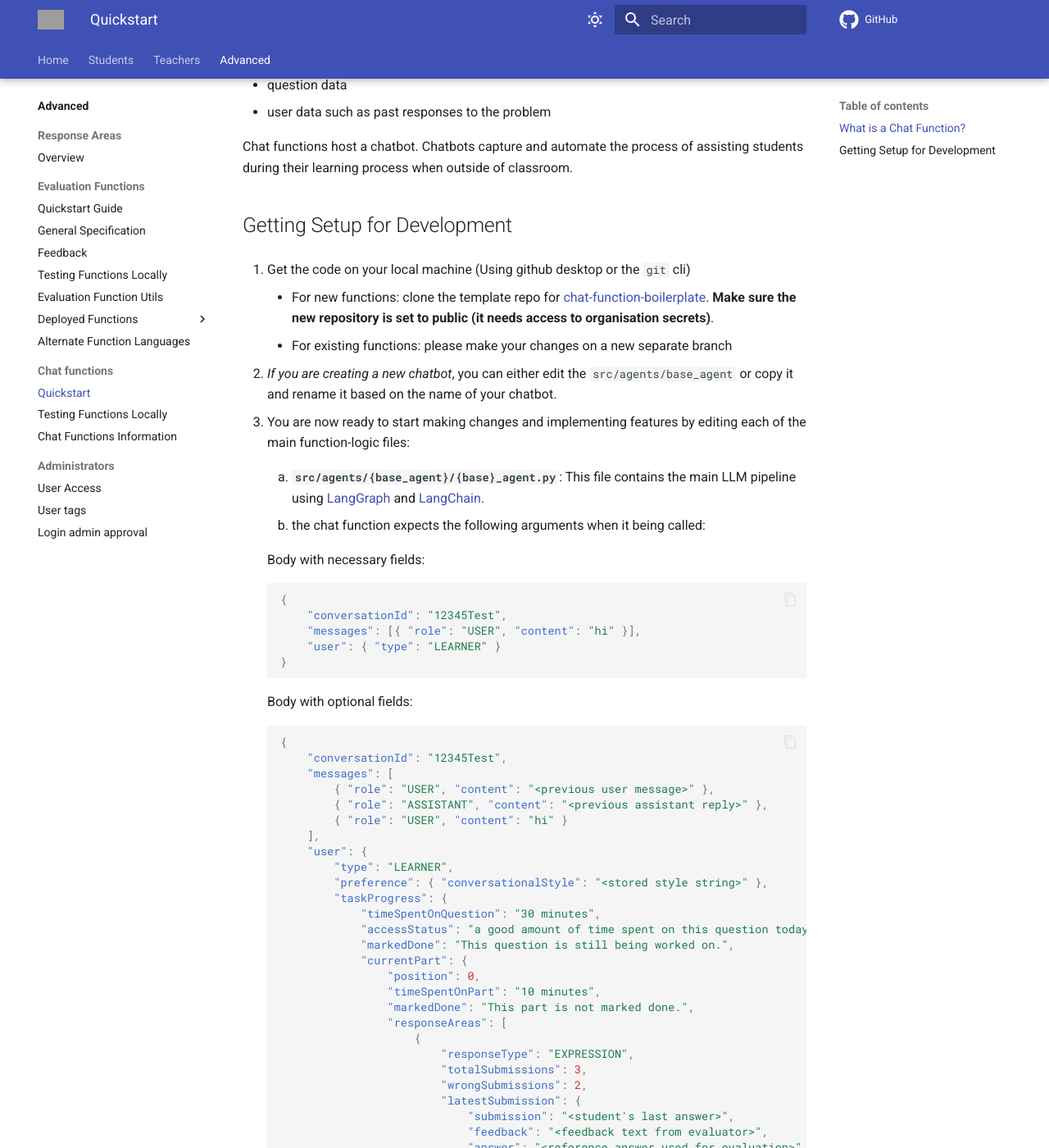
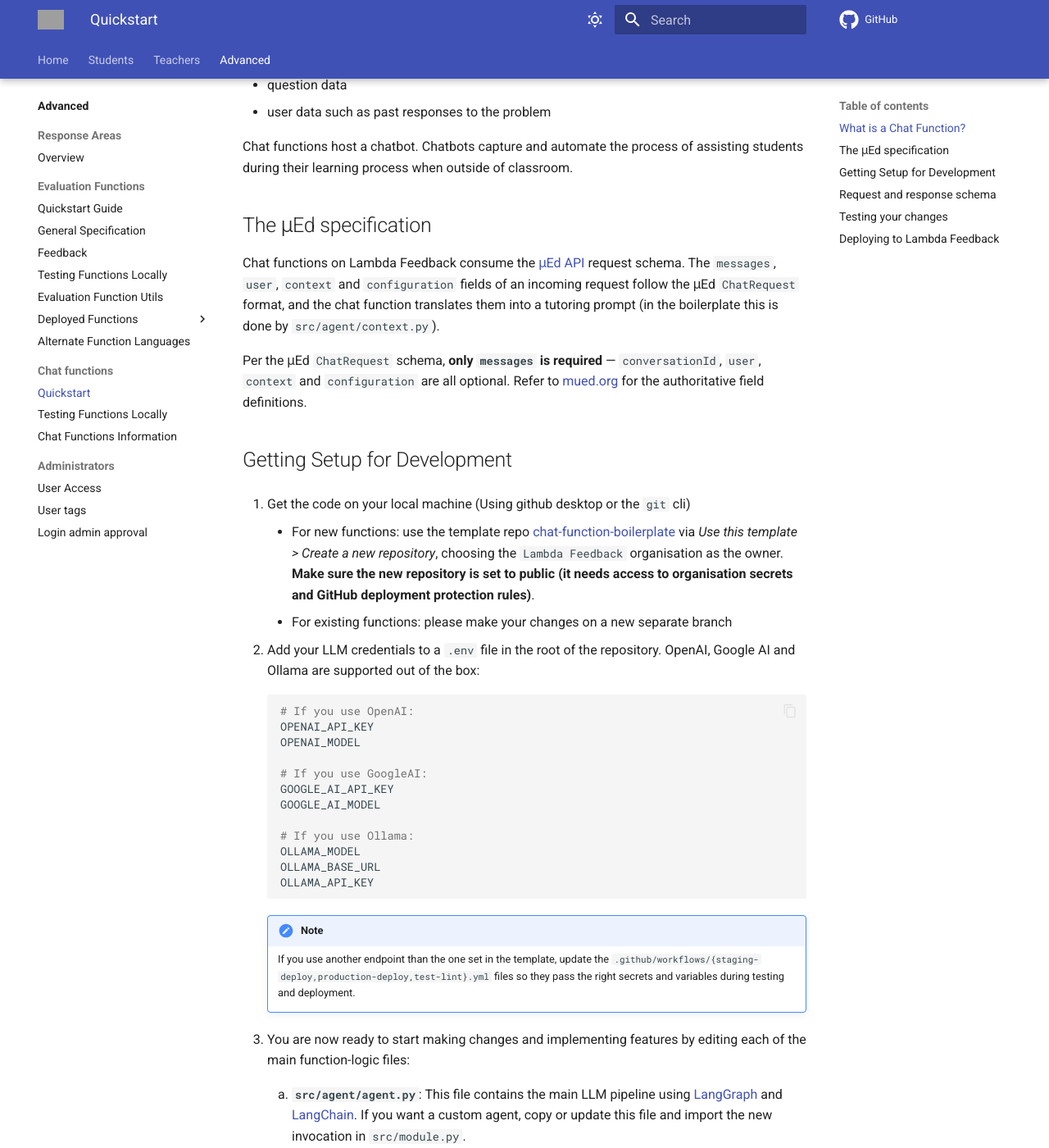
Before and after one commit to lambda-feedback/user-documentation, an MkDocs documentation site: the page built from docs/advanced/chat_functions/quickstart.md, in a window 1280 px wide and 1400 px high, scrolled down 255 px. Shown: the whole window at 82% size. Built offline with MkDocs 1.6.1 and Material for MkDocs 9.7.7, drawn with Linux system fonts in a browser that asks for light colours; comment, search, counter and statistics services are not loaded; some of the changed text lies outside the part shown; grey boxes are pictures that could not be loaded.

Commit message:
update muEd chat functions usage

````diff
--- a/docs/advanced/chat_functions/quickstart.md
+++ b/docs/advanced/chat_functions/quickstart.md
@@ -9,150 +9,170 @@
 
 Chat functions host a chatbot. Chatbots capture and automate the process of assisting students during their learning process when outside of classroom.
 
+## The μEd specification
+
+Chat functions on Lambda Feedback consume the [μEd API](https://mued.org/) request schema. The `messages`, `user`, `context` and `configuration` fields of an incoming request follow the μEd `ChatRequest` format, and the chat function translates them into a tutoring prompt (in the boilerplate this is done by `src/agent/context.py`).
+
+Per the μEd `ChatRequest` schema, **only `messages` is required** — `conversationId`, `user`, `context` and `configuration` are all optional. Refer to [mued.org](https://mued.org/) for the authoritative field definitions.
+
 ## Getting Setup for Development
 
 1. Get the code on your local machine (Using github desktop or the `git` cli)
 
-	- For new functions: clone the template repo for [chat-function-boilerplate](https://github.com/lambda-feedback/chat-function-boilerplate). **Make sure the new repository is set to public (it needs access to organisation secrets)**.
+	- For new functions: use the template repo [chat-function-boilerplate](https://github.com/lambda-feedback/chat-function-boilerplate) via *Use this template > Create a new repository*, choosing the `Lambda Feedback` organisation as the owner. **Make sure the new repository is set to public (it needs access to organisation secrets and GitHub deployment protection rules)**.
 	- For existing functions: please make your changes on a new separate branch
 
-2. _If you are creating a new chatbot_, you can either edit the `src/agents/base_agent` or copy it and rename it based on the name of your chatbot.
+2. Add your LLM credentials to a `.env` file in the root of the repository. OpenAI, Google AI and Ollama are supported out of the box:
+
+	```bash
+	# If you use OpenAI:
+	OPENAI_API_KEY
+	OPENAI_MODEL
+
+	# If you use GoogleAI:
+	GOOGLE_AI_API_KEY
+	GOOGLE_AI_MODEL
+
+	# If you use Ollama:
+	OLLAMA_MODEL
+	OLLAMA_BASE_URL
+	OLLAMA_API_KEY
+	```
+
+	!!! note
+		If you use another endpoint than the one set in the template, update the `.github/workflows/{staging-deploy,production-deploy,test-lint}.yml` files so they pass the right secrets and variables during testing and deployment.
+
 3. You are now ready to start making changes and implementing features by editing each of the main function-logic files:
 
-	1. **`src/agents/{base_agent}/{base}_agent.py`**: This file contains the main LLM pipeline using [LangGraph](https://langchain-ai.github.io/langgraph/) and [LangChain](https://python.langchain.com/docs/introduction/).
+	1. **`src/agent/agent.py`**: This file contains the main LLM pipeline using [LangGraph](https://langchain-ai.github.io/langgraph/) and [LangChain](https://python.langchain.com/docs/introduction/). If you want a custom agent, copy or update this file and import the new invocation in `src/module.py`.
 
-   	- the chat function expects the following arguments when it being called:
+		The agent uses **two separate LLM instances** — one for chat responses and one for conversation summarisation and style analysis. By default both use the same provider, but you can point them at different models (e.g. a cheaper or faster model for summarisation) by changing the class used in `agent.py`.
 
-   	Body with necessary fields:
+	2. **`src/agent/prompts.py`**: This is where you can write the system prompts that describe how your AI Assistant should behave and respond to the user.
 
-   	```JSON
-   	{
-   		"conversationId": "12345Test",
-   		"messages": [{ "role": "USER", "content": "hi" }],
-   		"user": { "type": "LEARNER" }
-   	}
-   	```
+	3. **`src/agent/llm_factory.py`**: factory classes for each LLM provider. Add your own provider here if it is not supported out of the box.
 
-   	Body with optional fields:
+	4. **`src/agent/context.py`**: converts the μEd API `context` and `user` dictionaries into the prompt text given to the LLM.
 
-   	```JSON
-   	{
-   		"conversationId": "12345Test",
-   		"messages": [
-   			{ "role": "USER", "content": "<previous user message>" },
-   			{ "role": "ASSISTANT", "content": "<previous assistant reply>" },
-   			{ "role": "USER", "content": "hi" }
-   		],
-   		"user": {
-   			"type": "LEARNER",
-   			"preference": { "conversationalStyle": "<stored style string>" },
-   			"taskProgress": {
-   				"timeSpentOnQuestion": "30 minutes",
-   				"accessStatus": "a good amount of time spent on this question today.",
-   				"markedDone": "This question is still being worked on.",
-   				"currentPart": {
-   					"position": 0,
-   					"timeSpentOnPart": "10 minutes",
-   					"markedDone": "This part is not marked done.",
-   					"responseAreas": [
-   						{
-   							"responseType": "EXPRESSION",
-   							"totalSubmissions": 3,
-   							"wrongSubmissions": 2,
-   							"latestSubmission": {
-   								"submission": "<student's last answer>",
-   								"feedback": "<feedback text from evaluator>",
-   								"answer": "<reference answer used for evaluation>"
-   							}
-   						}
-   					]
-   				}
-   			}
-   		},
-   		"context": {
-   			"summary": "<compressed chat history>",
-   			"set": { "title": "Fundamentals", "number": 2, "description": "<set description>" },
-   			"question": {
-   				"title": "Understanding Polymorphism",
-   				"number": 3,
-   				"guidance": "<teacher guidance>",
-   				"content": "<master question content>",
-   				"estimatedTime": "15-25 minutes",
-   				"parts": [
-   					{
-   						"position": 0,
-   						"content": "<part prompt>",
-   						"answerContent": "<part answer>",
-   						"workedSolutionSections": [
-   							{ "position": 0, "title": "Step 1", "content": "..." }
-   						],
-   						"structuredTutorialSections": [
-   							{ "position": 0, "title": "Hint", "content": "..." }
-   						],
-   						"responseAreas": [
-   							{
-   								"position": 0,
-   								"responseType": "EXPRESSION",
-   								"answer": "<reference answer>",
-   								"preResponseText": "<label shown before input>"
-   							}
-   						]
-   					}
-   				]
-   			}
-   		}
-   	}
-   	```
+	5. Update the `config.json` file with the name of the chat function.
 
-   	Expected response:
+	6. Please add a `README.md` file (and update `docs/`) to describe the use and behaviour of your chatbot.
 
-   	```JSON
-   	{
-   		"output": { "role": "ASSISTANT", "content": "<assistant reply text>" },
-   		"metadata": {
-   			"summary": "<updated chat summary>",
-   			"conversationalStyle": "<updated style string>",
-   			"processingTimeMs": 1234
-   		}
-   	}
-   	```
+## Request and response schema
 
-   2. **`src/agents/{base_agent}/{base}_prompts.py`**: This is where you can write the system prompts that describe how your AI Assistant should behave and respond to the user.
+Minimal request — only the required [μEd API](https://mued.org/) fields populated:
 
-   3. _If you edited the chatbot agent file name_, make sure to add your chatbot `invoke()` function to the `module.py` file.
+```JSON
+{
+	"messages": [{ "role": "USER", "content": "hi" }]
+}
+```
 
-	 4. Update the `config.json` file with the name of the chat function.
+Full request as Lambda Feedback sends it, with all optional [μEd API](https://mued.org/) fields populated:
 
-   5. Please add a `README.md` file to describe the use and behaviour of your chatbot.
+```JSON
+{
+	"conversationId": "<uuid>",
+	"messages": [
+		{ "role": "USER", "content": "<previous user message>" },
+		{ "role": "ASSISTANT", "content": "<previous assistant reply>" },
+		{ "role": "USER", "content": "<current message>" }
+	],
+	"user": {
+		"type": "LEARNER",
+		"preference": { "conversationalStyle": "<stored style string>" },
+		"taskProgress": {
+			"timeSpentOnQuestion": "30 minutes",
+			"accessStatus": "a good amount of time spent on this question today.",
+			"markedDone": "This question is still being worked on.",
+			"currentPart": {
+				"position": 0,
+				"timeSpentOnPart": "10 minutes",
+				"markedDone": "This part is not marked done.",
+				"responseAreas": [
+					{
+						"responseType": "EXPRESSION",
+						"totalSubmissions": 3,
+						"wrongSubmissions": 2,
+						"latestSubmission": {
+							"submission": "<student's last answer>",
+							"feedback": "<feedback text from evaluator>",
+							"answer": "<reference answer used for evaluation>"
+						}
+					}
+				]
+			}
+		}
+	},
+	"context": {
+		"summary": "<compressed chat history>",
+		"set": { "title": "Fundamentals", "number": 2, "description": "<set description>" },
+		"question": {
+			"title": "Understanding Polymorphism",
+			"number": 3,
+			"guidance": "<teacher guidance>",
+			"content": "<master question content>",
+			"estimatedTime": "15-25 minutes",
+			"parts": [
+				{
+					"position": 0,
+					"content": "<part prompt>",
+					"answerContent": "<part answer>",
+					"workedSolutionSections": [
+						{ "position": 0, "title": "Step 1", "content": "..." }
+					],
+					"structuredTutorialSections": [
+						{ "position": 0, "title": "Hint", "content": "..." }
+					],
+					"responseAreas": [
+						{
+							"position": 0,
+							"responseType": "EXPRESSION",
+							"answer": "<reference answer>",
+							"preResponseText": "<label shown before input>"
+						}
+					]
+				}
+			]
+		}
+	}
+}
+```
 
-4. Changes can be tested locally by running the pipeline tests using:
-	```bash
-	pytest
-	```
-   [Running and Testing Chat Functions Locally](local.md){ .md-button }
+Expected response:
 
+```JSON
+{
+	"output": { "role": "ASSISTANT", "content": "<assistant reply text>" },
+	"metadata": {
+		"summary": "<updated chat summary>",
+		"conversationalStyle": "<updated style string>",
+		"processingTimeMs": 1234
+	}
+}
+```
 
-5. Merge commits into dev branch will trigger the `dev.yml` workflow, which will build the docker image, push it to a shared `dev` ECR repository and deploy an AWS Lambda function available to any http requests. In order to make your new chatbot available on the `dev` environment of the Lambda Feedback platform, you will have to get in contact with the ADMINS on the platform.
+## Testing your changes
 
-6. You can now test the deployed chat function using your preferred request client (such as [Insomnia](https://insomnia.rest/) or [Postman](https://www.postman.com/) or simply `curl` from a terminal). `DEV` Functions are made available at:
-	```url
-	https://<***>.execute-api.eu-west-2.amazonaws.com/default/chat/<function name as defined in config.json>
-	```
+Changes can be tested locally by running the pipeline tests using:
 
-	!!! example "Example Request to chatFunctionBoilerplate-dev"
-			curl --location 'https://<***>.execute-api.eu-west-2.amazonaws.com/default/chat/chatFunctionBoilerplate-dev' \
-			--header 'Content-Type: application/json' \
-			--data '{
-					"conversationId": "12345Test",
-					"messages": [
-							{
-									"role": "USER",
-									"content": "hi"
-							}
-					],
-					"user": { "type": "LEARNER" }
-			}'
+```bash
+pytest
+```
 
-7. Once the `dev` chat function is fully tested, you can merge the code to the default branch (`main`). This will trigger the `main.yml` workflow, which will deploy the `staging` and `prod` versions of your chat function. Please contact the ADMIN to provide you the URLS for the `staging` and `prod` versions of your chat function.
+[Running and Testing Chat Functions Locally](local.md){ .md-button }
 
-8. In order to make your new chat function available on any of the environments of the Lambda Feedback platform, you will have to get in contact with the ADMINS on the platform.
+## Deploying to Lambda Feedback
+
+Deployment is handled by GitHub Actions, as long as the repository is within the [Lambda Feedback organisation](https://github.com/lambda-feedback). Add your API key as a repository **secret** and your LLM model name as a repository **variable** under `Settings > Secrets and variables > Actions`, using the same names as in your `.env` file.
+
+The pipeline has two environments:
+
+- **Staging** — pushing to the `main` branch triggers the `staging-deploy.yml` workflow, which runs the test suite and (on success) deploys the chat function to AWS. After deploying, contact one of the Lambda Feedback admins to make the function accessible on `lambdafeedback.com`.
+
+- **Production** — once you are happy with the staging deployment, create a `Release Request` using the button on the `README.md`, and run the `production-deploy.yml` workflow manually from the GitHub Actions tab. Pick a `version-bump` (`patch`/`minor`/`major`); the workflow redeploys staging, pauses on a manual approval stage (to be reviewed by a Lambda Feedback admin), then creates a `vX.Y.Z` git tag and GitHub Release and deploys to the main [Lambda Feedback platform](https://www.lambdafeedback.com/). Finally, contact one of the Lambda Feedback admins to make the function accessible on `lambdafeedback.com`.
+
+Pull requests trigger the `test-lint.yml` workflow, which runs the test suite only — no deploy.
+
+!!! note
+	Once a deployment has been successful, share the necessary environment variables (e.g. API key and LLM model) with one of the Lambda Feedback team members so the function can be enabled on the platform.
````
Also changed, not shown: docs/advanced/chat_functions/local.md (+9 -5 lines), docs/advanced/index.md (+1 -1 lines), docs/index.md (+1 -1 lines).
